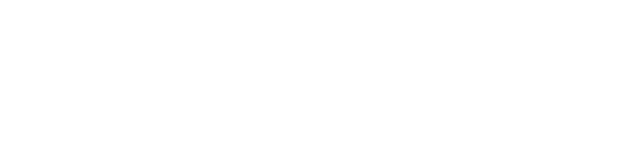
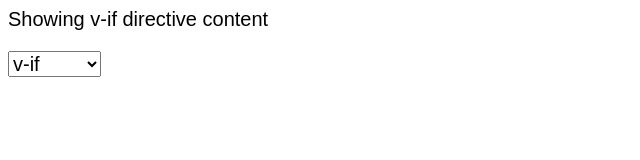
Before and after one commit to l1legend/Vue-Fundamentals, a plain HTML site: page section-2-20-STARTER/index.html in a window 1280 px wide. Shown: the whole page, without its empty margins (0-640 px from the left). Drawn offline with nearby package versions, Linux system fonts and the light colour scheme.

Commit message:
conditional rendering

```diff
--- a/section-2-20-STARTER/app.js
+++ b/section-2-20-STARTER/app.js
@@ -1,2 +1,7 @@
 let vm = Vue.createApp({
+    data() {
+        return {
+            mode: 1
+        }
+    }
 }).mount('#app');
--- a/section-2-20-STARTER/index.html
+++ b/section-2-20-STARTER/index.html
@@ -7,7 +7,20 @@
 </head>
 
 <body>
-  <div id="app"></div>
+  <div id="app">
+    <p v-if="mode == 1">Showing v-if directive content</p>
+    <template v-else-if="mode == 2">
+      <p>Bonus content</p>
+      <h3>v-else-if</h3>
+    </template>
+    <p v-else>v-else</p>
+
+    <select v-model="mode">
+      <option value="1">v-if</option>
+      <option value="2">v-else-if</option>
+      <option value="3">v-else</option>
+    </select>
+  </div>
 
   <script src="https://unpkg.com/vue@next"></script>
   <script src="app.js"></script>
```
